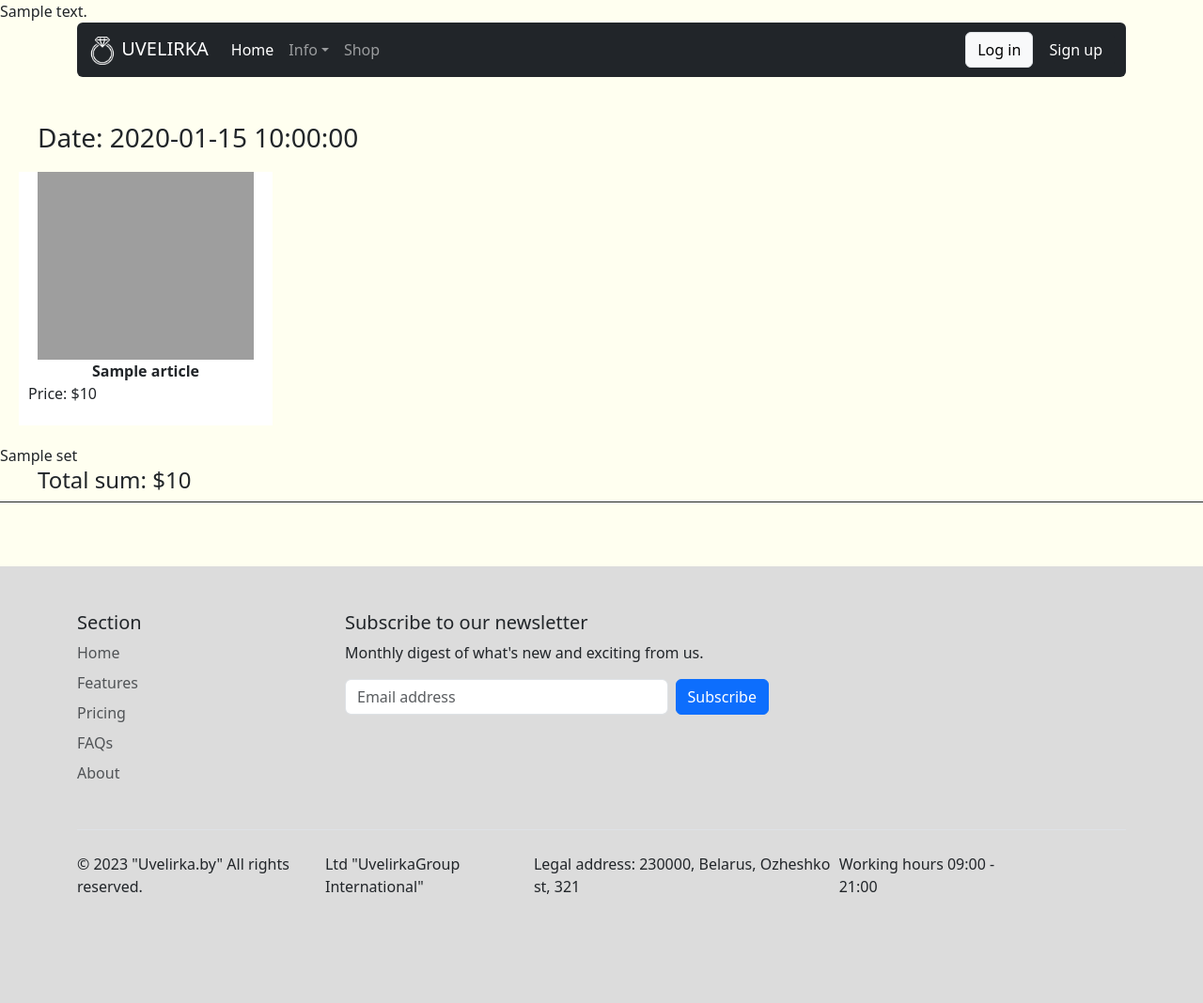
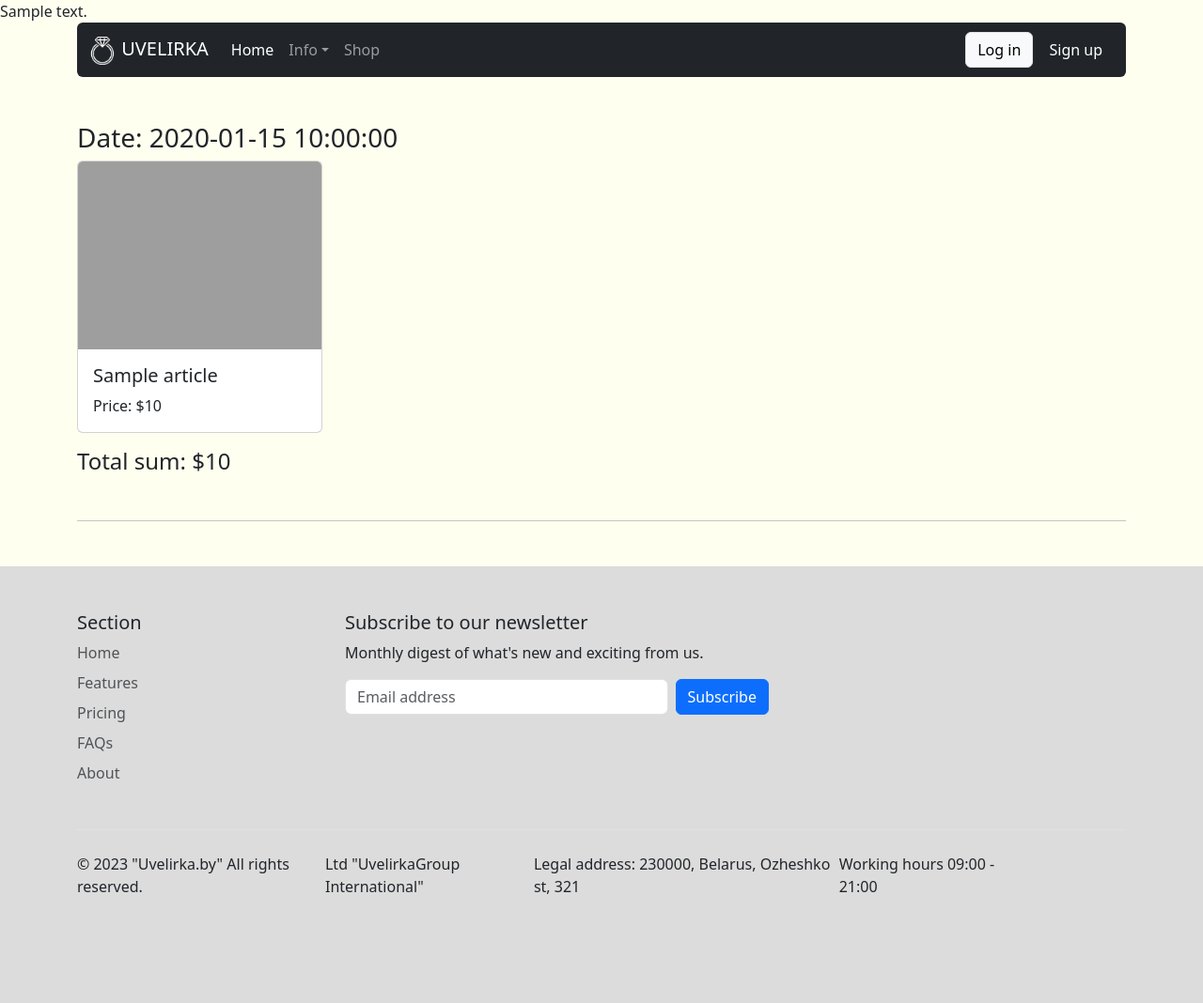
Before and after one commit to MaksimPashkovsky/jewelry-pawnshop, a Python web app: template src/app/profile/templates/history.html in a window 1280 px wide. Shown: the whole page at 94% size. Run offline with Jinja, Linux system fonts and the light colour scheme; the template is opened without the code that fills it: most values are stand-ins (such as "Sample title", 1, 10 or a date in 2020); grey boxes are pictures that could not be loaded.

Commit message:
history page update

```diff
--- a/src/app/cart/views.py
+++ b/src/app/cart/views.py
@@ -67,9 +67,10 @@ def confirm():
         articles += str(item) + '\n'
         h = History(date=date)
         h.article = item
-        current_user.history_notes.append(h)
+        current_user.articles_in_history.append(h)
         storage.save(item)
         current_user.articles_in_cart.remove(item)
+        storage.session.commit()
 
     cheque_body = 'UVELIRKA JEWELRY PAWNSHOP\n\n'
     cheque_body += f'{date} you bought {len(articles_in_cart)} items, total amount: ${total_sum}\n'
--- a/src/app/profile/static/styles/history.css
+++ /dev/null
@@ -1,38 +0,0 @@
-.history-row {
-    border-bottom: solid;
-    border-width: thin;
-}
-
-.history-row h3 {
-    margin-bottom: 0;
-    margin-left: 40px;
-}
-
-.history-row h4 {
-    margin-left: 40px;
-    margin-top: 0;
-}
-
-.history-items {
-    display: flex;
-    flex-wrap: wrap;
-}
-
-.history-item {
-    width: 270px;
-    height: 270px;
-    margin: 20px;
-    background-color: #ffffff;
-}
-
-.history-item p {
-    margin: 0;
-}
-
-.history-item-image {
-    text-align: center;
-}
-
-.history-item-info p:not(:first-child) {
-    margin-left: 10px;
-}
--- a/src/app/profile/templates/history.html
+++ b/src/app/profile/templates/history.html
@@ -9,27 +9,27 @@
 {% endblock %}
 
 {% block main %}
-    <div>
+    <div class="container">
         {% if notes %}
             {% for note in notes %}
-                <div class="history-row">
-                    <h3>Date: {{ note['date'] }}</h3>
-                    <div class="history-items">
-                        {% for item in note['items'] %}
-                            <div class="history-item">
-                                <div class="history-item-image">
-                                    <img src="{{ url_for('static', filename='images/') + item.article.image if item.article.image else "no-image.png" }}" alt="#" height="200" width="230">
-                                </div>
-                                <div class="history-item-info">
-                                    <p style="text-align: center"><b>{{ item.article.name }}</b></p>
-                                    <p>Price: ${{ item.article.estimated_price }}</p>
+                <h3>Date: {{ note['date'] }}</h3>
+                <div class="row">
+                    {% for item in note['items'] %}
+                        <div class="col-3">
+                            <div class="card">
+                                <img class="card-img-top"
+                                     src="{{ url_for('static', filename='images/') + item.article.image if item.article.image else "no-image.png" }}"
+                                     alt="#" height="200" width="230">
+                                <div class="card-body">
+                                    <h5 class="card-title">{{ item.article.name }}</h5>
+                                    <p class="card-text">Price: ${{ item.article.estimated_price }}</p>
                                 </div>
                             </div>
-                        {% endfor %}
-                    </div>
-                    {{ set }}
-                    <h4>Total sum: ${{ note['items']|sum(attribute='article.estimated_price') }}</h4>
+                        </div>
+                    {% endfor %}
                 </div>
+                <h4 class="mt-3">Total sum: ${{ note['items']|sum(attribute='article.estimated_price') }}</h4>
+                <hr class="featurette-divider my-5">
             {% endfor %}
         {% else %}
             Nothing here...
```
